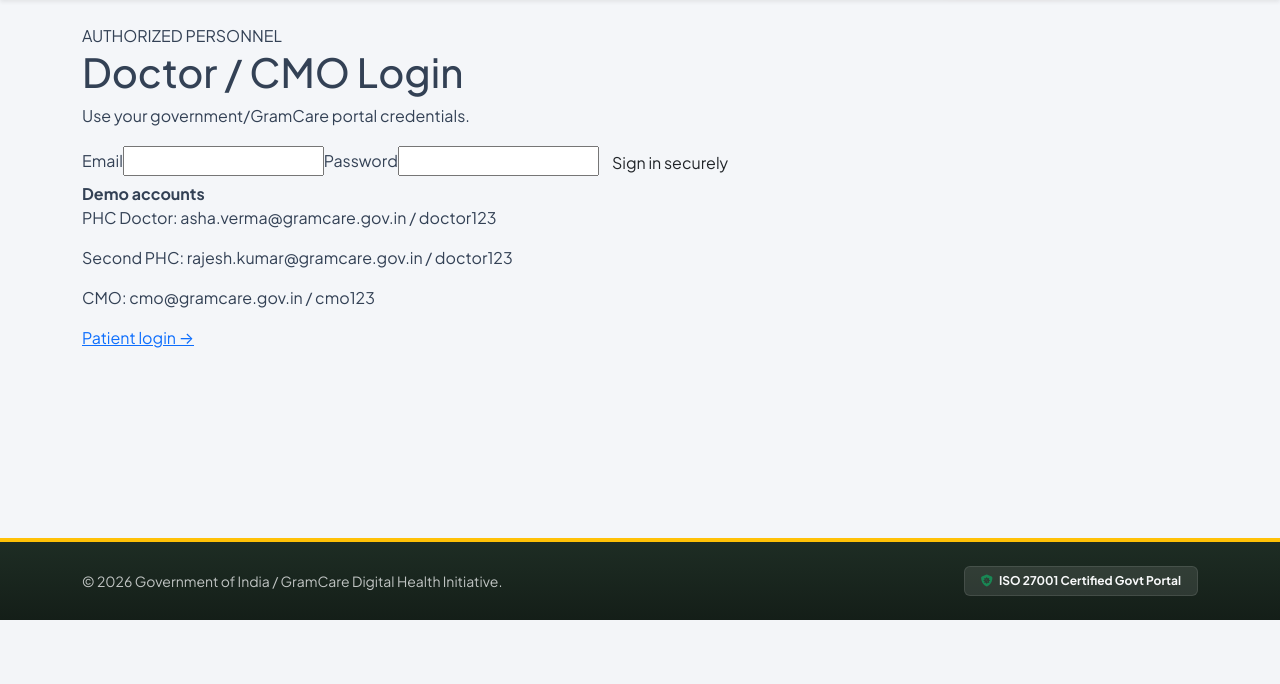
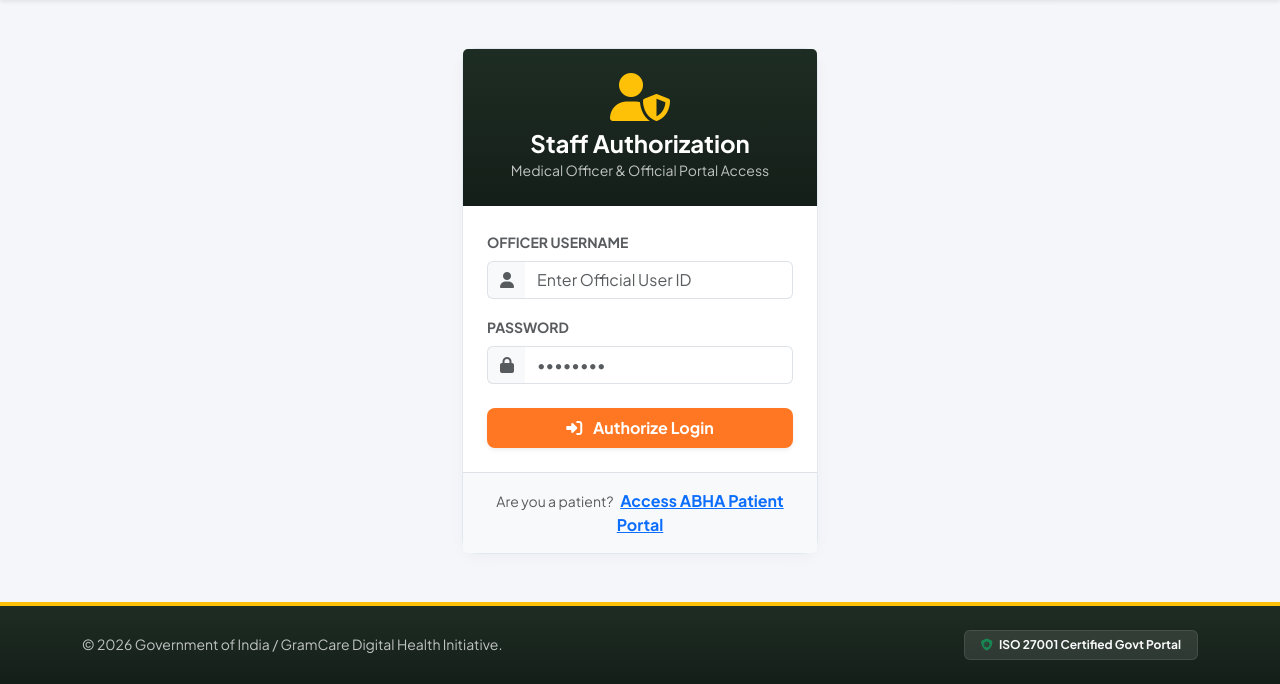
Before and after one commit to rahulsharma3009-ops/GramCare, a Python web app: template GramCare_AI_Hackathon_RoleBased_v5/templates/login.html in a window 1280 px wide. Shown: the part 180-864 px from the top of the page. Before the commit the page ends 800 px from the top, so only its background shows below. Run offline with Jinja, Linux system fonts and the light colour scheme; the template is opened without the code that fills it, so the values that code supplies are empty.

Commit message:
Revamp login page for staff authorization

```diff
--- a/GramCare_AI_Hackathon_RoleBased_v5/templates/login.html
+++ b/GramCare_AI_Hackathon_RoleBased_v5/templates/login.html
@@ -1 +1,44 @@
-{% extends 'base.html' %}{% block title %}Official Login{% endblock %}{% block content %}<div class="auth-wrap"><div class="auth-card"><span class="eyebrow">AUTHORIZED PERSONNEL</span><h1>Doctor / CMO Login</h1><p>Use your government/GramCare portal credentials.</p><form method="post"><label>Email<input type="email" name="email" required></label><label>Password<input type="password" name="password" required></label><button class="btn primary full">Sign in securely</button></form><div class="demo-box"><b>Demo accounts</b><p>PHC Doctor: asha.verma@gramcare.gov.in / doctor123</p><p>Second PHC: rajesh.kumar@gramcare.gov.in / doctor123</p><p>CMO: cmo@gramcare.gov.in / cmo123</p></div><a class="text-link" href="{{url_for('patient_login')}}">Patient login →</a></div></div>{% endblock %}
+{% extends "base.html" %}
+
+{% block title %}Official Staff Portal Login - GramCare{% endblock %}
+
+{% block content %}
+<div class="row justify-content-center py-4">
+    <div class="col-md-5 col-lg-4">
+        <div class="card border-0 shadow-lg">
+            <div class="card-header bg-gov-slate text-white text-center py-4 border-0">
+                <div class="mb-2">
+                    <i class="fas fa-user-shield fa-3x text-warning"></i>
+                </div>
+                <h4 class="fw-bold mb-0 text-white">Staff Authorization</h4>
+                <small class="text-light opacity-75">Medical Officer & Official Portal Access</small>
+            </div>
+            <div class="card-body p-4">
+                <form method="POST" action="{{ url_for('login') }}">
+                    <div class="mb-3">
+                        <label class="form-label fw-bold small text-muted text-uppercase">Officer Username</label>
+                        <div class="input-group">
+                            <span class="input-group-text bg-light border-end-0"><i class="fas fa-user text-muted"></i></span>
+                            <input type="text" name="username" class="form-control border-start-0" placeholder="Enter Official User ID" required>
+                        </div>
+                    </div>
+                    <div class="mb-4">
+                        <label class="form-label fw-bold small text-muted text-uppercase">Password</label>
+                        <div class="input-group">
+                            <span class="input-group-text bg-light border-end-0"><i class="fas fa-lock text-muted"></i></span>
+                            <input type="password" name="password" class="form-control border-start-0" placeholder="••••••••" required>
+                        </div>
+                    </div>
+                    <button type="submit" class="btn btn-gov-warning w-100 py-2 shadow-sm fw-bold">
+                        <i class="fas fa-sign-in-alt me-2"></i> Authorize Login
+                    </button>
+                </form>
+            </div>
+            <div class="card-footer text-center bg-light py-3 border-top">
+                <span class="text-muted small">Are you a patient?</span>
+                <a href="{{ url_for('patient_login') }}" class="fw-bold text-primary ms-1">Access ABHA Patient Portal</a>
+            </div>
+        </div>
+    </div>
+</div>
+{% endblock %}
```
